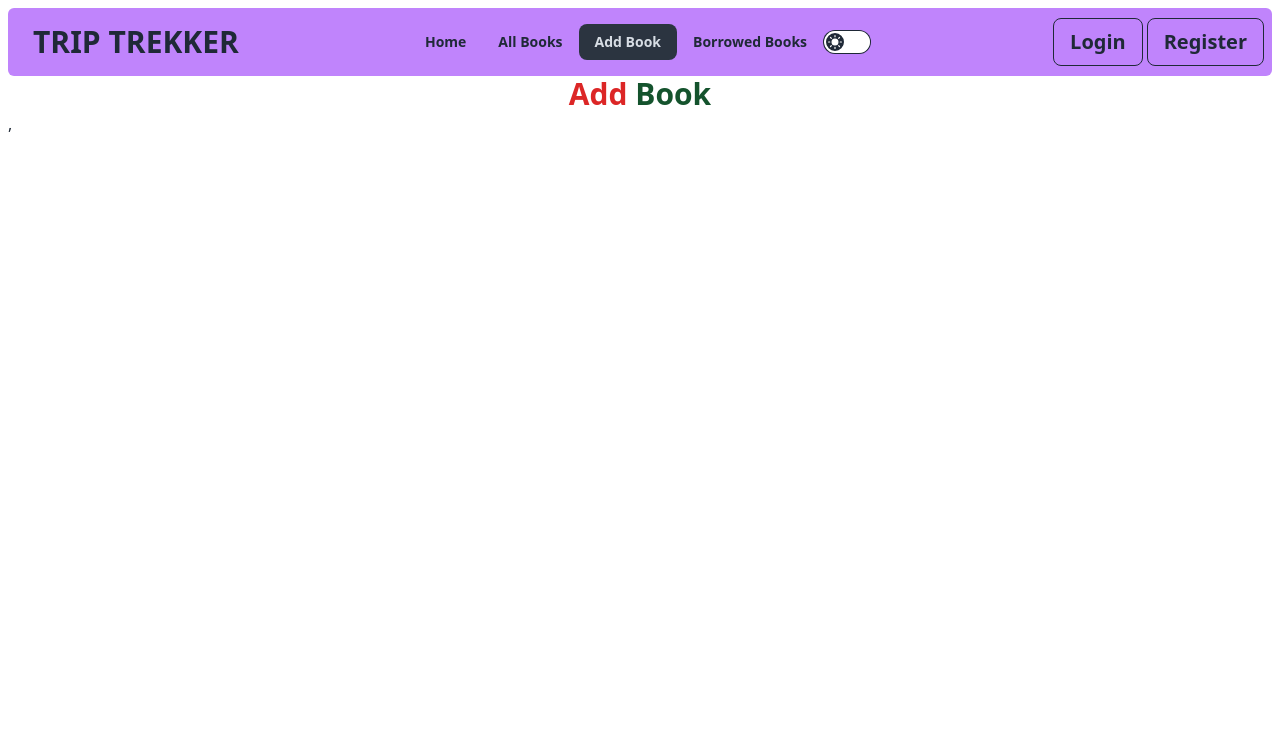
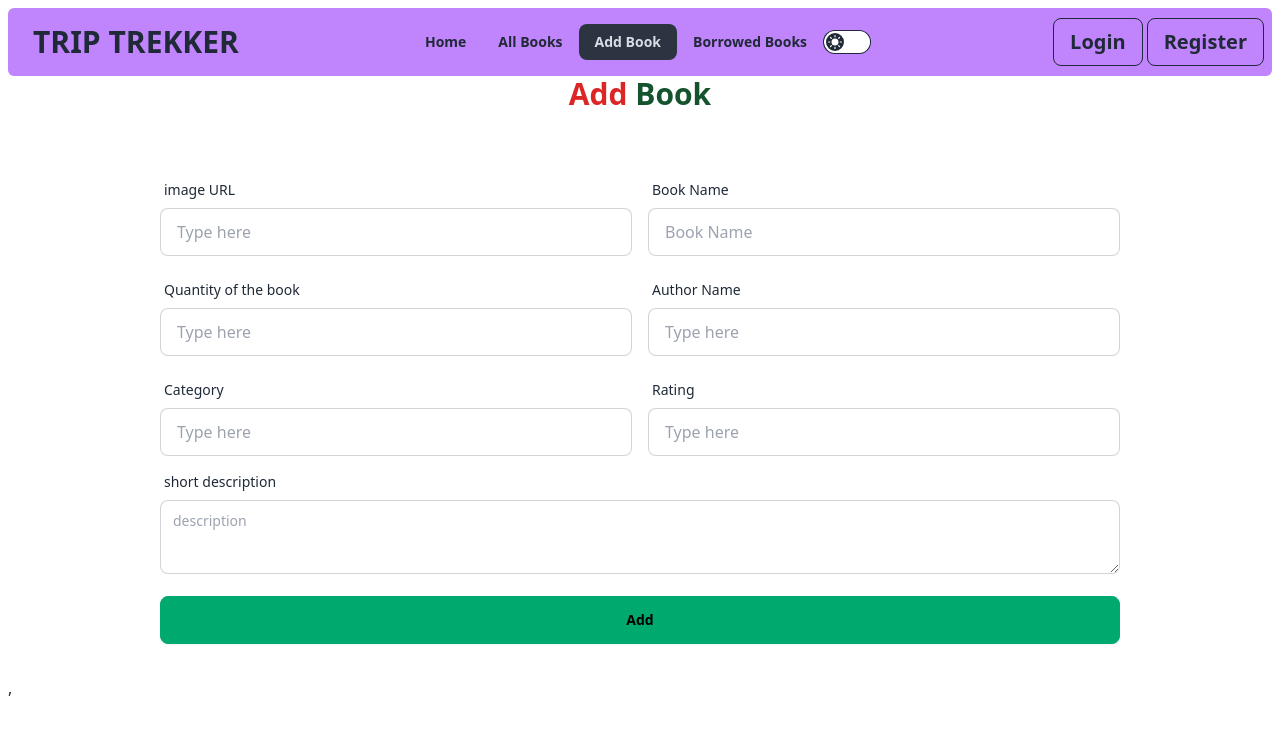
Before and after one commit to mhrhabib2004/assainment-elaven, a React (Vite) app: page /addbook in a window 1280 px wide. Shown: the top 734 px of the page. Built offline with nearby package versions, Linux system fonts and the light colour scheme; no server answers.

Commit message:
added add book desing

```diff
--- a/src/Components/Addbook.jsx
+++ b/src/Components/Addbook.jsx
@@ -3,7 +3,61 @@ const Addbook = () => {
     return (
         <div>
             <h1 className="text-center text-3xl font-extrabold"> <span className="text-red-600">Add </span><span className="text-green-900">Book</span></h1>
+            {/* from here */}
+            <form className="card-body">
+                <div className="grid gap-4 mt-7 w-4/5 mx-auto md:grid-cols-2">
+                    <div>
+                        <div className="label">
+                            <span className="label-text"> image URL</span>
+                        </div>
+                        <input type="text" required name="photo" placeholder="Type here" className="input input-bordered w-full" />
+                    </div>
+                    <div>
+                        <div className="label">
+                            <span className="label-text">Book Name</span>
+                        </div>
+                        <input type="text" required name="bookname" placeholder="Book Name" className="input input-bordered w-full" />
+                    </div>
+                    <div>
+                        <div className="label">
+                            <span className="label-text">Quantity of the book</span>
+                        </div>
+                        <input type="number" required name="Quantity" placeholder="Type here" className="input input-bordered w-full" />
+                    </div>
+                    <div>
+                        <div className="label">
+                            <span className="label-text">Author Name</span>
+                        </div>
+                        <input type="text" required name="author" placeholder="Type here" className="input input-bordered w-full" />
+                    </div>
+                    <div>
+                        <div className="label ">
+                            <span className="label-text w-full">Category</span>
+                        </div>
+                        <input type="text" required name="category" placeholder="Type here" className="input input-bordered w-full" />
+                    </div>
+                    <div>
+                        <div className="label">
+                            <span className="label-text">Rating</span>
+                        </div>
+                        <input type="number" required name="average" placeholder="Type here" className="input input-bordered w-full" min="1" max="5" />
+                    </div>
+
+
+                </div>
+                <div className="w-4/5 mx-auto">
+                    <div className="label">
+                        <span className="label-text">short description</span>
+                    </div>
+                    <textarea placeholder="description" className="textarea textarea-bordered textarea-sm w-full " ></textarea>
+                    <div>
+
+                        <input className="btn mt-4 btn-success  w-full" type="submit" value="Add" />
+                    </div>
+                </div>
+            </form>
         </div>
+
     );
 };
 
--- a/src/Components/Errorpage.jsx
+++ b/src/Components/Errorpage.jsx
@@ -7,7 +7,7 @@ const Errorpage = () => {
                     <h2 className="mb-8 font-extrabold text-9xl dark:text-gray-400">
                         <span className="sr-only">Error</span>404
                     </h2>
-                    <p className="text-2xl font-semibold md:text-3xl">Sorry, we couldn't find this page.</p>
+                    <p className="text-2xl font-semibold md:text-3xl">Sorry, we could not find this page.</p>
                     <p className="mt-4 mb-8 dark:text-gray-600">But dont worry, you can find plenty of other things on our homepage.</p>
                     <a rel="noopener noreferrer" href="/" className="px-8 py-3 btn-outline btn btn-error font-semibold rounded dark:bg-violet-600 dark:text-gray-50">Back to homepage</a>
                 </div>
--- a/src/Components/Login.jsx
+++ b/src/Components/Login.jsx
@@ -11,7 +11,7 @@ import auth from "../firebase.config";
 
 
 const Login = () => {
-    const { signIn,provider,gitProvider,loading } = useContext(AuthContext);
+    const { signIn,provider,gitProvider } = useContext(AuthContext);
     const [showPassword,setshowpassword]=useState(false);
 
     const location= useLocation();
@@ -50,6 +50,7 @@ const Login = () => {
                     dangerMode: true,
                   })
                   navigate(location?.state ? location.state : "/Login");
+                  console.log(error)
 
             })
     }
@@ -71,7 +72,7 @@ const Login = () => {
 
         navigate(location?.state ? location.state : "/");
     })
-    .catch(error=>{
+    .catch(()=>{
         swal({
             title: "opps",
             text: "Your Email or password worng ",
@@ -83,7 +84,7 @@ const Login = () => {
 
     const handelGitHubLogin =()=>{
         signInWithPopup(auth,gitProvider)
-        .then(result=>{
+        .then(()=>{
             swal({
                 title: "Welcome",
                 text: "You Loged in SuCCessfullY",
@@ -94,7 +95,7 @@ const Login = () => {
             navigate(location?.state ? location.state : "/");
 
         })
-        .catch(error =>{
+        .catch(() =>{
             swal({
                 title: "opps",
                 text: "Your Email or password worng ",
@@ -141,7 +142,7 @@ const Login = () => {
                             <div className="form-control mt-6">
                                 <button className="btn btn-primary">Login</button>
                             </div>
-                            <p>Don't have an account? <Link to={"/Register"} className="btn btn-link">Register</Link></p>
+                            <p>Do not have an account? <Link to={"/Register"} className="btn btn-link">Register</Link></p>
                             < hr />
                             <div className="text-center">OR</div>
                             <hr />
--- a/src/Components/Register.jsx
+++ b/src/Components/Register.jsx
@@ -34,7 +34,7 @@ const Register = () => {
 
         else if (!/^(?=.*[a-z])(?=.*[A-Z])(?=.*[@#$%^&+=])/
         .test(password)) {
-            setRegistrationError('you need to use a capittal and special charecter ');
+            setRegistrationError('you need to use a capittal and special ');
             return;
         }
 
@@ -54,12 +54,8 @@ const Register = () => {
                             icon: "success",
                             dangerMode: true,
                         })
-
                         return;
-
                     })
-
-
             })
             .catch(error => {
                 swal({
```
